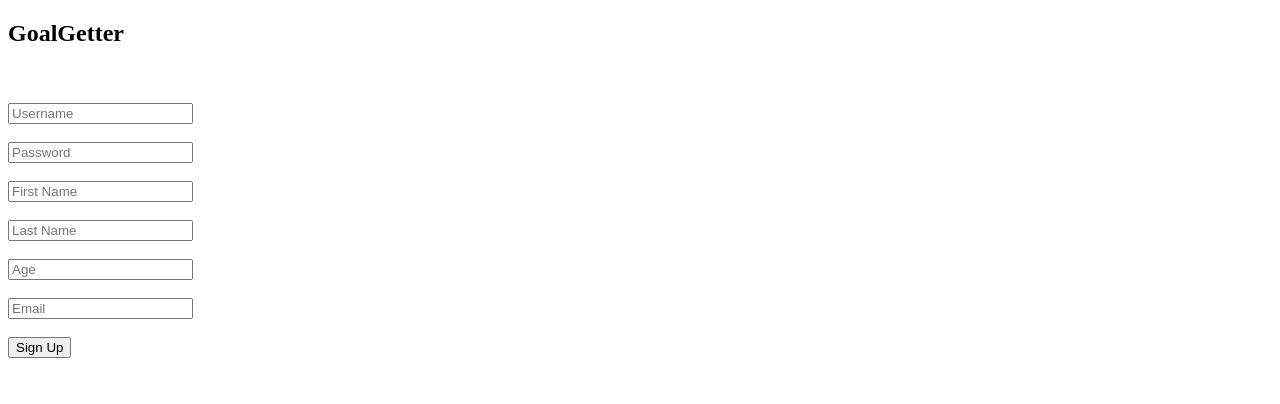
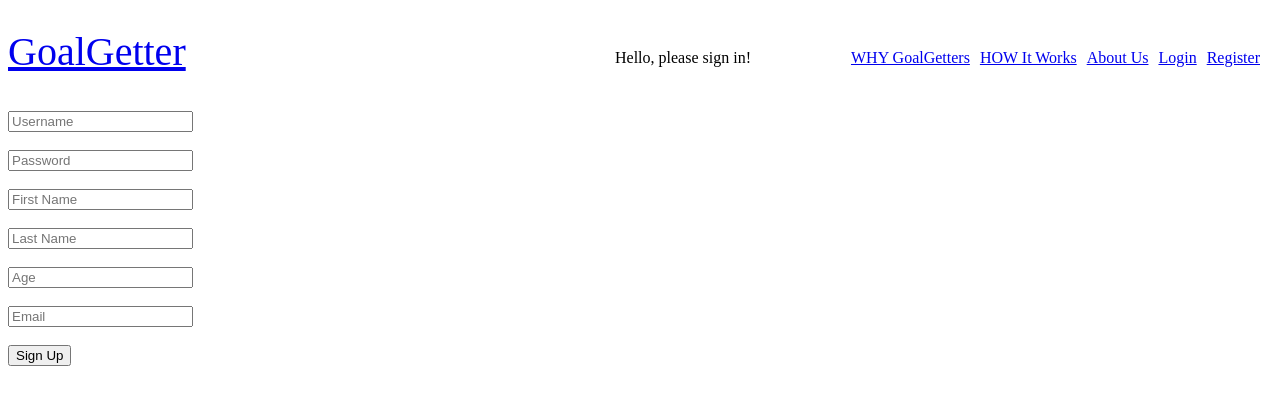
Before and after one commit to bethel-school-of-technology/team-import-awesome-frontend, a React (Create React App) app: page /signUp in a window 1280 px wide. Shown: the top 404 px of the page. Built offline with nearby package versions, Linux system fonts and the light colour scheme.

Commit message:
added navbar structure with soem functionality

```diff
--- a/src/components/Navbar.js
+++ b/src/components/Navbar.js
@@ -1,10 +1,47 @@
-import { Outlet } from 'react-router-dom';
+import { NavLink, Outlet } from 'react-router-dom';
+
+
 
 const Navbar = () => {
+
+    let currentUser = localStorage.getItem('myUsername');
+    console.log(currentUser);
+
+    function changeLoggedIn(value){
+        if( value === false ){
+            localStorage.setItem('myToken', '');
+            localStorage.setItem('myUsername', '');
+            window.location.reload(true);
+        };
+    };
+
     return (
         <>
-            <nav className="nav-main">
-                <h1>GoalGetter</h1>
+            <nav style={{display: 'inline-flex'}} className="nav-main">
+                <NavLink to={'/'} style={{fontSize: '40px',marginTop: '20px'}}>GoalGetter</NavLink>
+                <div style={{marginTop: '25px', marginRight: '20px',  position: 'absolute', right: '0'}}>
+
+                    { localStorage.getItem('myToken') ?
+                        <p style={{display: 'inline-flex', marginRight: '140px'}} className='welcome'>Hello, {currentUser}!</p>
+                        :
+                        <p style={{display: 'inline-flex', marginRight: '100px'}} className='welcome'>Hello, please sign in!</p>
+                    }
+
+                    <NavLink style={{marginRight: '10px'}}>WHY GoalGetters</NavLink>
+
+                    <NavLink style={{marginRight: '10px'}}>HOW It Works</NavLink>
+
+                    <NavLink style={{marginRight: '10px'}}>About Us</NavLink>
+
+                    { localStorage.getItem('myToken') ?
+                        <NavLink style={{marginRight: '10px'}} onClick={ () => { changeLoggedIn(false); }} to={'/signIn'}>Logout</NavLink>
+                        :
+                        <div style={{display: 'inline-flex'}}>
+                            <NavLink style={{marginRight: '10px'}} to={'/signIn'}>Login</NavLink>
+                            <NavLink to={'/signUp'}>Register</NavLink>
+                        </div>
+                    }
+                </div>
             </nav>
             <div className="outlet">
                 <Outlet />
--- a/src/contexts/userProvider.js
+++ b/src/contexts/userProvider.js
@@ -23,7 +23,7 @@ export const UserProvider = (props) => {
         return axios.post(`${baseUrl}/login`, user)
             .then(response => {
                     localStorage.setItem('myToken', response.data.token)
-                    localStorage.setItem('myUsername', response.data.username)
+                    localStorage.setItem('myUsername', user.username)
                     return new Promise(resolve => resolve(response.data));
                 }
             );
```
